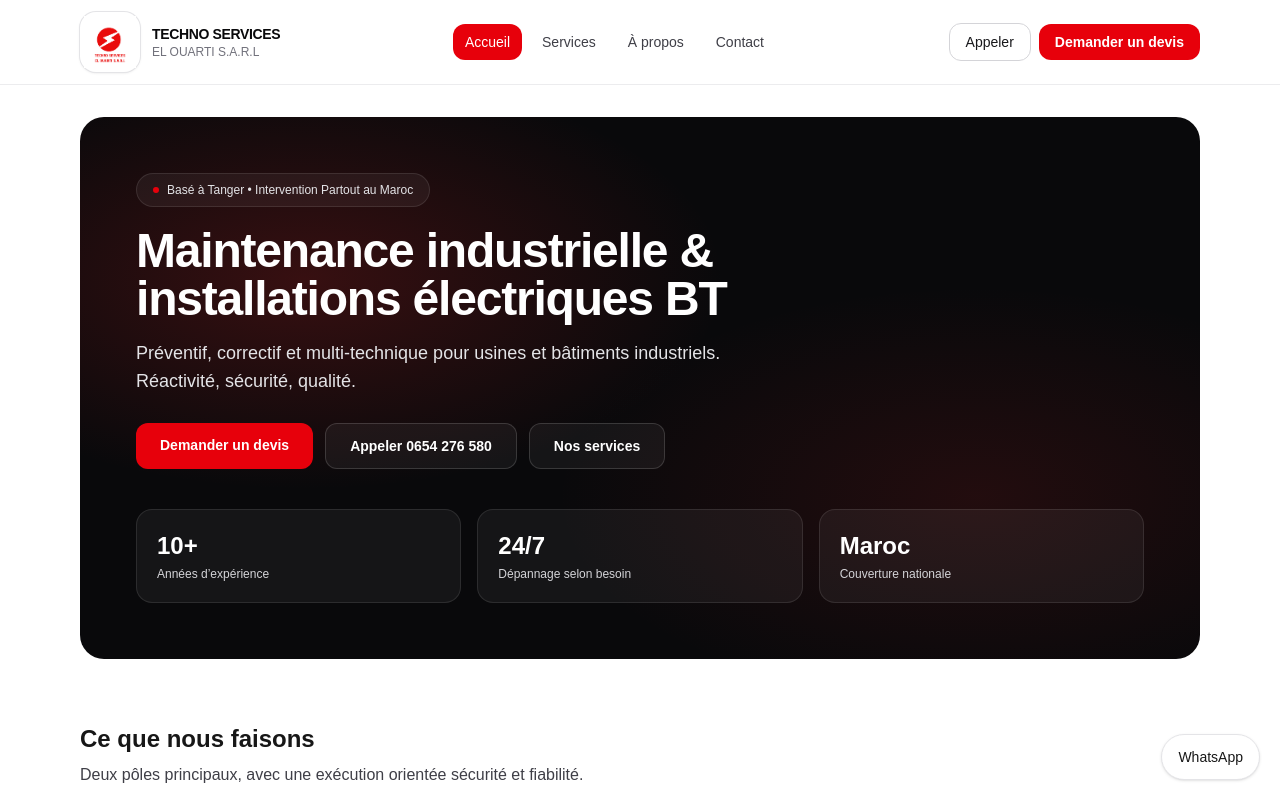
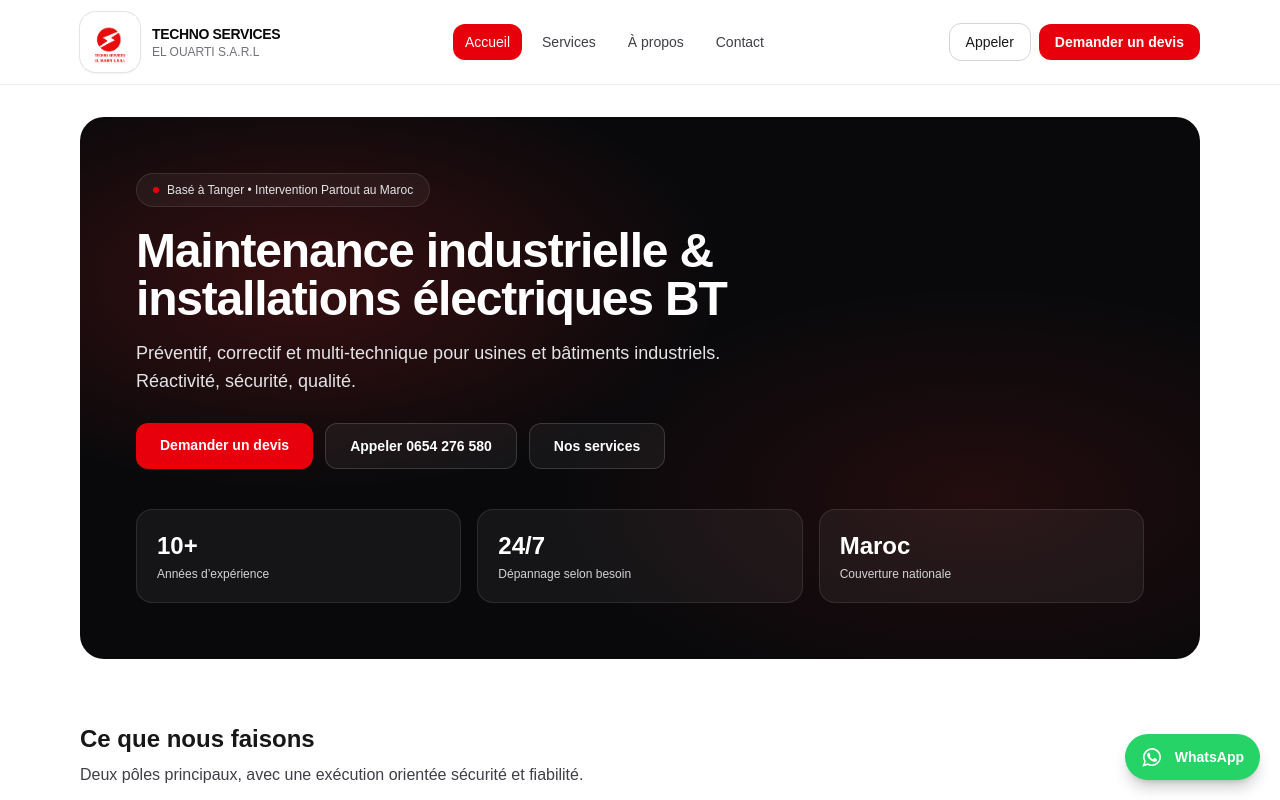
Before and after one commit to nasrroo/techno-services-el-ouarti, a Next.js app: page / in a window 1280 px wide. Shown: the top 800 px of the page. Built offline with nearby package versions, Linux system fonts and the light colour scheme.

Commit message:
Improve WhatsApp button visibility (green/white)

```diff
--- a/components/FloatingWhatsApp.tsx
+++ b/components/FloatingWhatsApp.tsx
@@ -1,16 +1,37 @@
+"use client";
+
+import Image from "next/image";
 import { site } from "@/lib/site";
 
 export default function FloatingWhatsApp() {
   return (
     <a
-      href={`https://wa.me/${site.whatsappRaw}?text=${encodeURIComponent(
-        "Bonjour, je souhaite un devis (maintenance / électricité)."
-      )}`}
+      href={`https://wa.me/${site.whatsappRaw}`}
       target="_blank"
-      rel="noreferrer"
-      className="fixed bottom-5 right-5 z-50 rounded-full border border-zinc-200 bg-white px-4 py-3 text-sm font-medium shadow-sm hover:bg-zinc-50"
+      rel="noopener noreferrer"
+      aria-label="WhatsApp"
+      className="
+        fixed bottom-5 right-5 z-50
+        flex items-center gap-3
+        rounded-full
+        bg-[#25D366]
+        px-4 py-3
+        text-white
+        shadow-lg shadow-black/20
+        hover:bg-[#1ebe5d]
+        transition
+      "
     >
-      WhatsApp
+      <Image
+        src="/whatsapp.svg"
+        alt="WhatsApp"
+        width={22}
+        height={22}
+        priority
+      />
+      <span className="hidden sm:inline text-sm font-semibold">
+        WhatsApp
+      </span>
     </a>
   );
 }
```
Also changed, not shown: public/whatsapp.svg (added).
